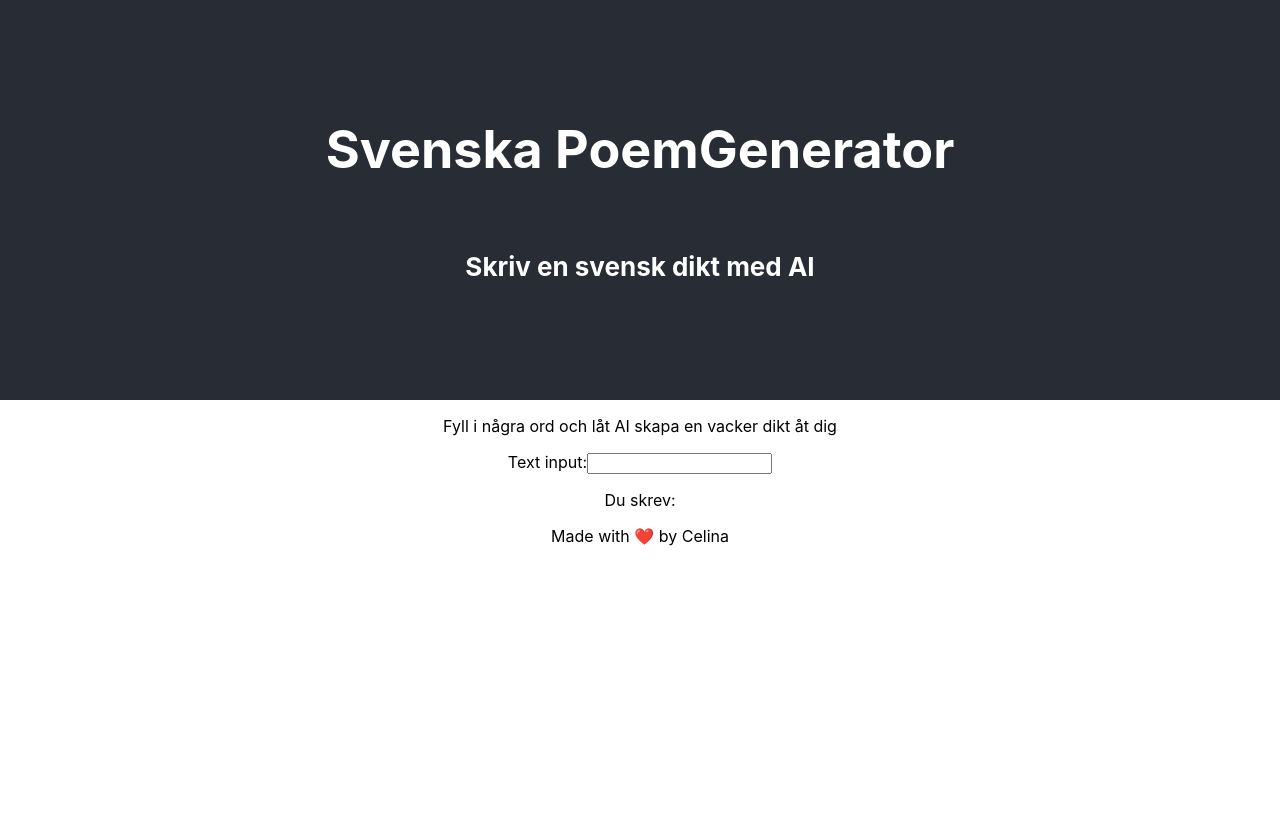
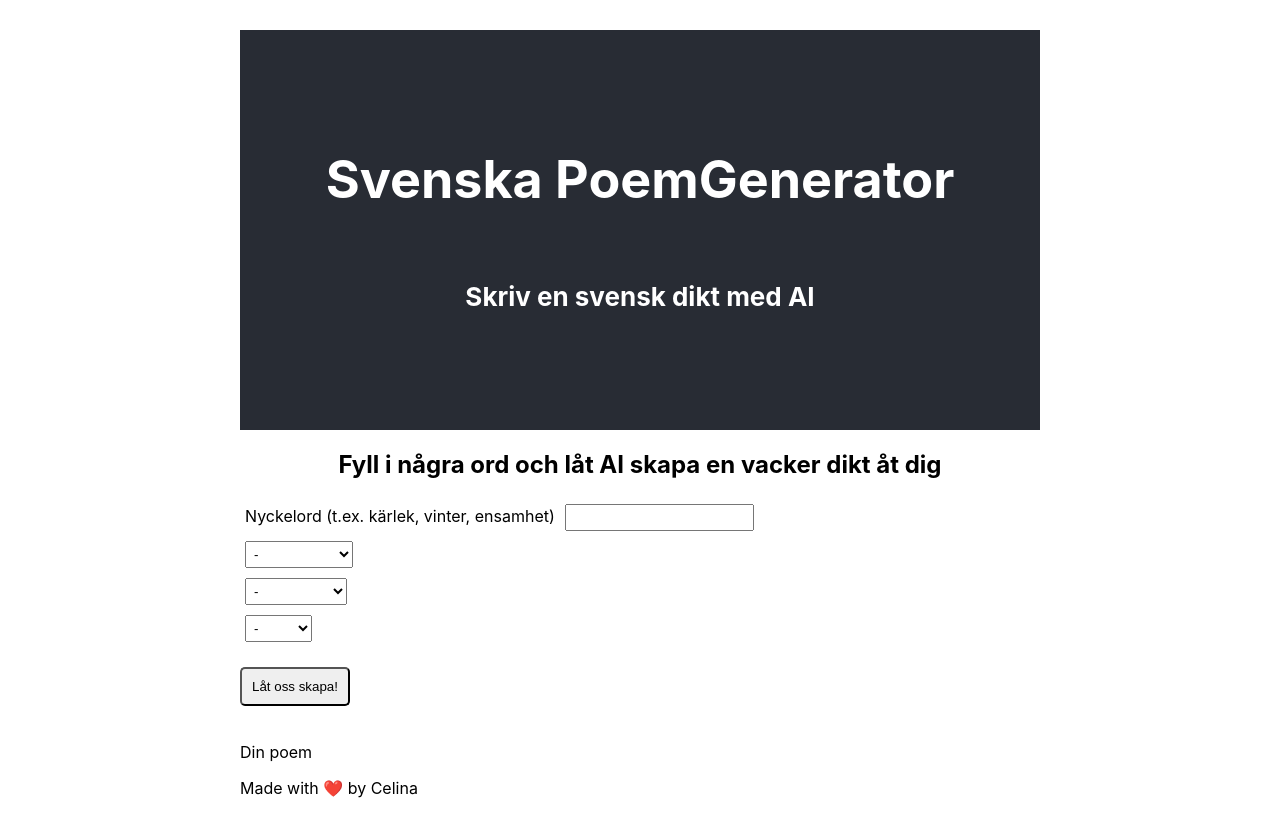
Before and after one commit to ctoloczko/swidish-poems, a React (Create React App) app: page / in a window 1280 px wide. Before the commit the page ends 800 px from the top, so only its background shows below. Built offline with nearby package versions, Linux system fonts and the light colour scheme.

Commit message:
styled form

```diff
--- a/src/App.css
+++ b/src/App.css
@@ -1,5 +1,6 @@
 .App {
-  text-align: center;
+  max-width: 800px;
+  margin: 30px auto;
 }
 
 .App-header {
@@ -11,4 +12,27 @@
   justify-content: center;
   font-size: calc(10px + 2vmin);
   color: white;
+  text-align: center;
 }
+
+h2 {
+  text-align: center;
+}
+
+.Options {
+  padding: 5px;
+}
+
+button {
+  padding: 10px;
+  margin: 20px auto;
+  border-radius: 5px;
+}
+input {
+  padding: 4px;
+  margin-left: 10px;
+}
+
+select {
+  padding: 4px;
+}
--- a/src/UserForm.js
+++ b/src/UserForm.js
@@ -1,25 +1,53 @@
 import { useState } from "react";
+import "./App.css";
 
 export default function UserForm() {
-  const [inputValue, setInputValue] = useState(""); // State for input value
-
-  function handleChange(event) {
-    setInputValue(event.target.value); // Update state when user types
-  }
-
   return (
     <div>
-      <p>Fyll i några ord och låt AI skapa en vacker dikt åt dig</p>
-      <label>
-        Text input:
-        <input
-          type="text"
-          name="myInput"
-          value={inputValue}
-          onChange={handleChange}
-        />
-      </label>
-      <p>Du skrev: {inputValue}</p> {/* Display user input */}
+      <h2>Fyll i några ord och låt AI skapa en vacker dikt åt dig</h2>
+      <div className="Options">
+        <label>
+          Nyckelord (t.ex. kärlek, vinter, ensamhet)
+          <input type="text" name="myInput" />
+        </label>
+      </div>
+      <div className="Options">
+        <select>
+          {" "}
+          Diktstil
+          <option value="-">-</option>
+          <option value="haiku">Haiku</option>
+          <option value="rimmande">Rimmande</option>
+          <option value="fritt">Fritt versmått</option>
+          <option value="sonett">Sonett</option>
+        </select>
+      </div>
+      <div className="Options">
+        <select>
+          {" "}
+          Stämning
+          <option value="-">-</option>
+          <option value="romantisk">Romantisk</option>
+          <option value="melankolisk">Melankolisk</option>
+          <option value="upplyftande">Upplyftande</option>
+          <option value="moerk">Mörk</option>
+        </select>
+      </div>
+
+      <div className="Options">
+        <select>
+          {" "}
+          Längd
+          <option value="-">-</option>
+          <option value="kort">Kort</option>
+          <option value="medel">Medel</option>
+          <option value="long">Lång</option>
+        </select>
+      </div>
+
+      <button>Låt oss skapa!</button>
+
+      <p>Din poem</p>
     </div>
   );
 }
```
